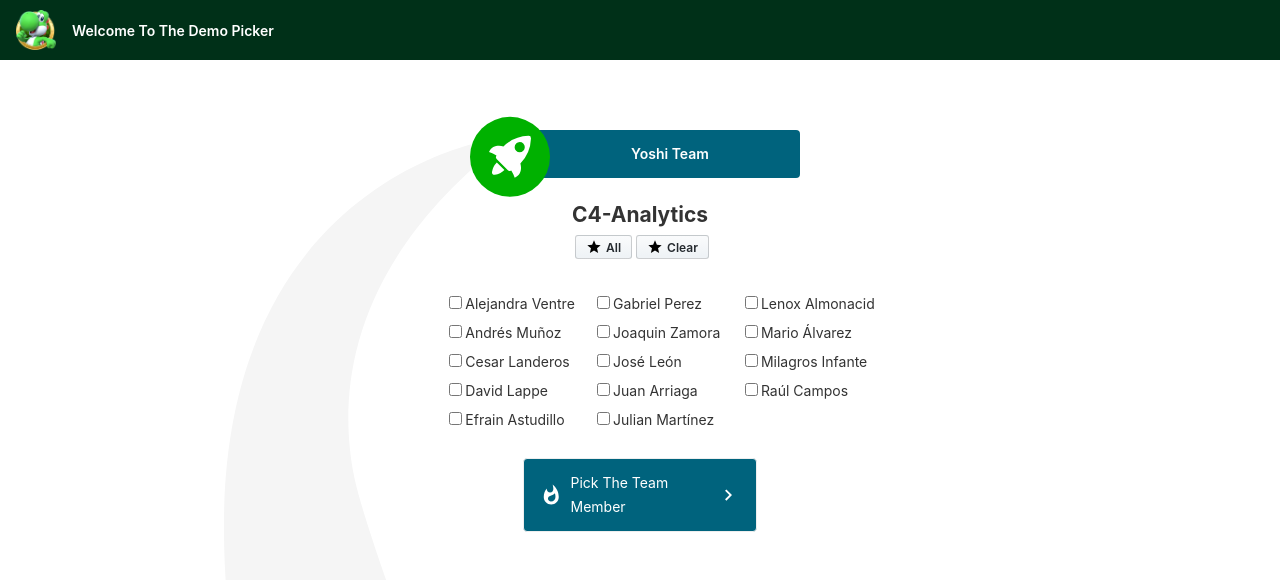
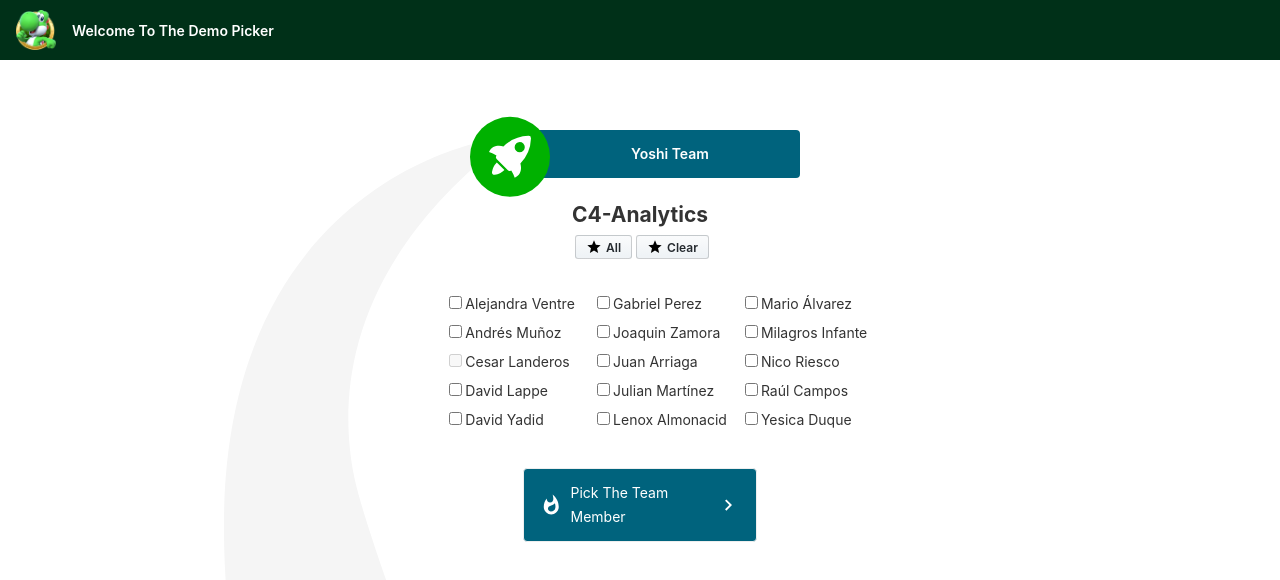
Before and after one commit to LenoxRico/demo-picker, an Angular app: page / in a window 1280 px wide. Shown: the top 580 px of the page. Built offline with nearby package versions, Linux system fonts and the light colour scheme.

Commit message:
Add team member

```diff
--- a/src/app/app.component.ts
+++ b/src/app/app.component.ts
@@ -40,13 +40,13 @@ export class AppComponent {
       lead: 4,
       title: this.qaTeam,
       enable: false,
-      disabled: false,
+      disabled: true,
     },
     {
       id: 4,
-      role: 'NodeJS, Software Designer',
-      name: 'José',
-      lastname: 'León',
+      role: 'Architect',
+      name: 'Nico',
+      lastname: 'Riesco',
       lead: 4,
       title: this.backTeam,
       enable: false,
@@ -84,11 +84,11 @@ export class AppComponent {
     },
     {
       id: 8,
-      role: 'NodeJs, SSr.',
-      name: 'Efrain',
-      lastname: 'Astudillo',
+      role: 'QA',
+      name: 'Yesica',
+      lastname: 'Duque',
       lead: 4,
-      title: this.backTeam,
+      title: this.qaTeam,
       enable: false,
       disabled: false,
     },
@@ -147,6 +147,15 @@ export class AppComponent {
       role: 'Full Stack Software Engineer',
       name: 'David',
       lastname: 'Lappe',
+      lead: 1,
+      title: this.backTeam,
+      enable: false,
+      disabled: false,
+    }, {
+      id: 15,
+      role: 'Full Stack Software Engineer',
+      name: 'David',
+      lastname: 'Yadid',
       lead: 1,
       title: this.backTeam,
       enable: false,
```
